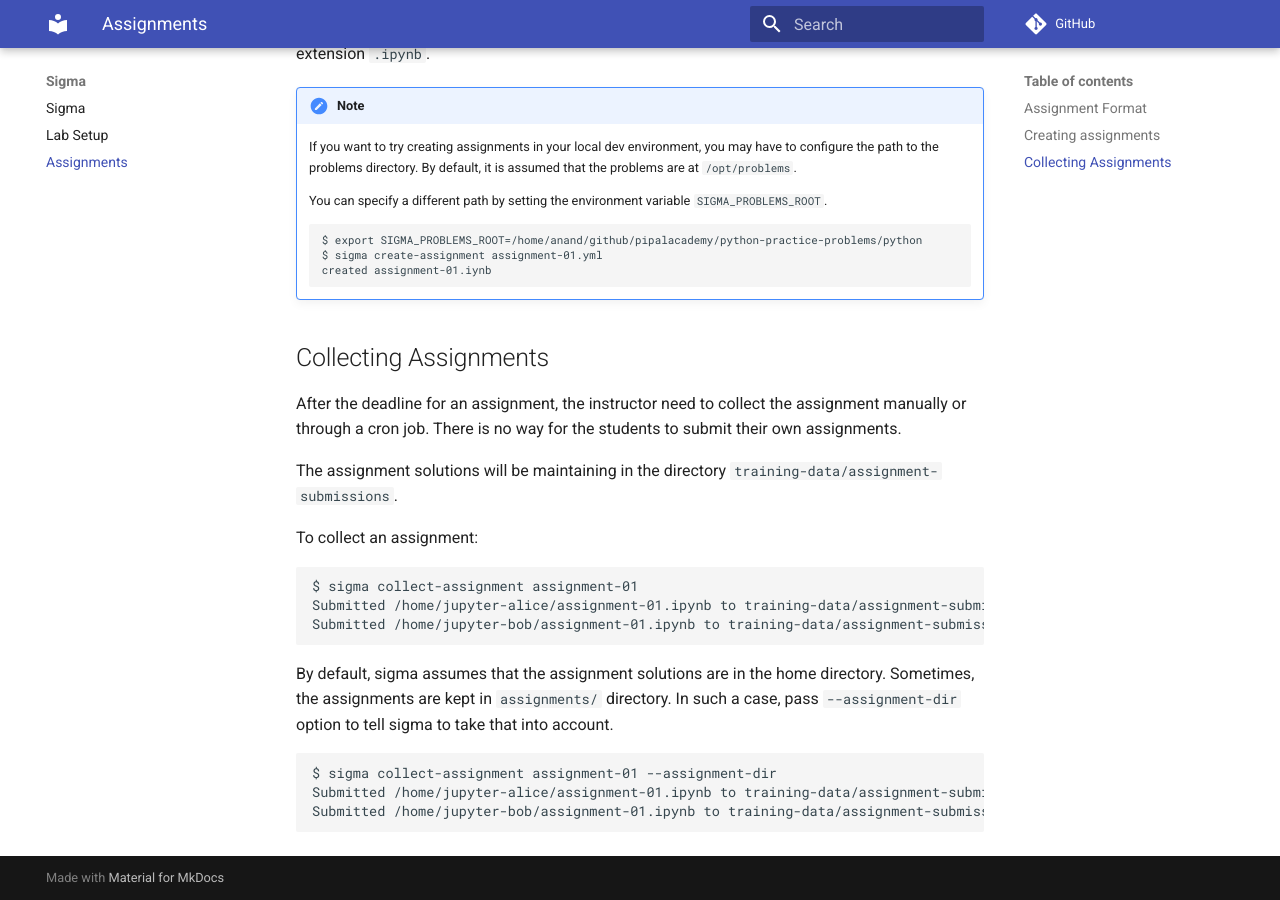
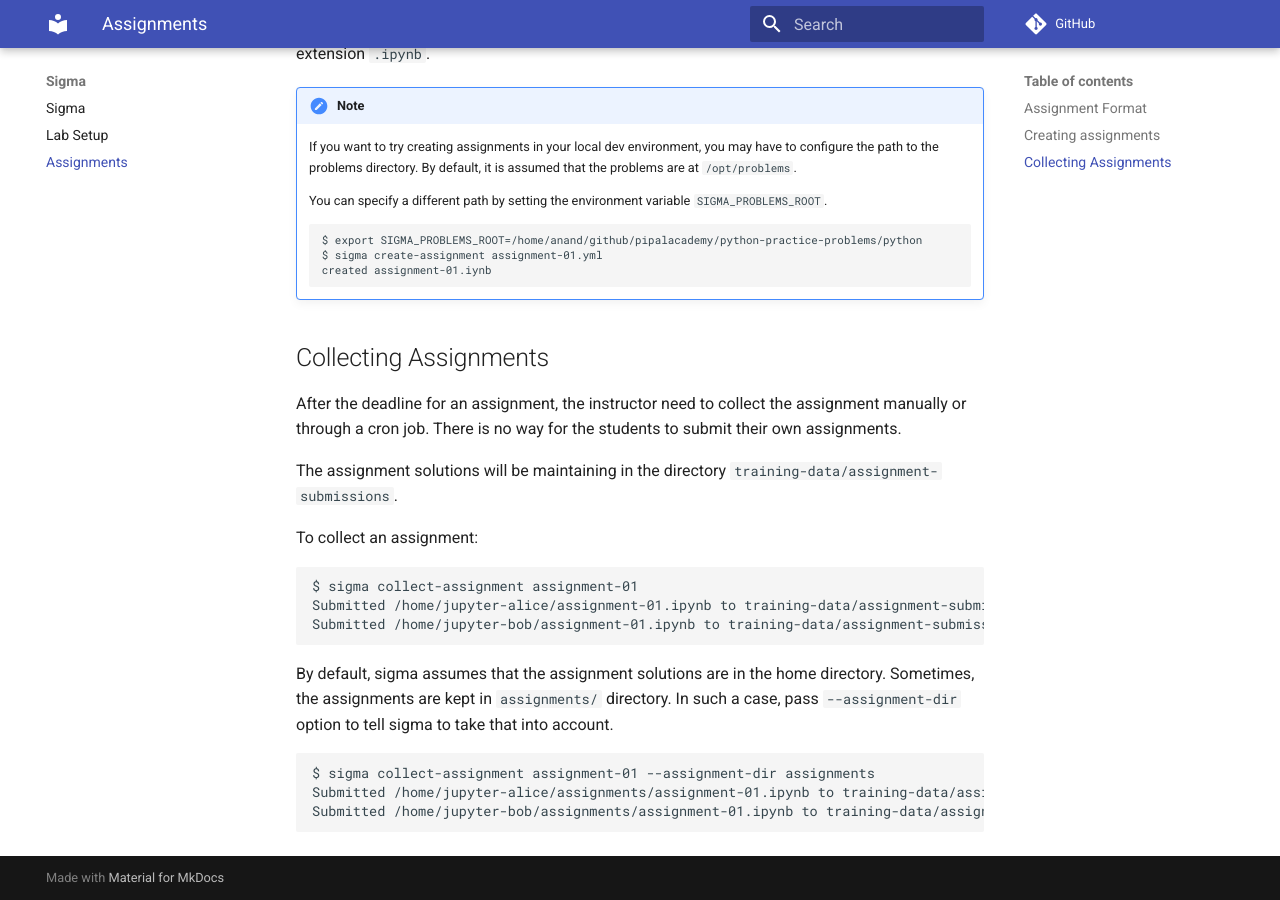
Before and after one commit to pipalacademy/sigma, an MkDocs documentation site: the page built from docs/assignments.md, in a window 1280 px wide and 900 px high, scrolled down 1020 px. Built offline with MkDocs 1.6.1 and Material for MkDocs 9.7.7, drawn with Linux system fonts in a browser that asks for light colours; comment, search, counter and statistics services are not loaded.

Commit message:
Fixed an example in "Collecting Assignments" section of docs

````diff
--- a/docs/assignments.md
+++ b/docs/assignments.md
@@ -75,7 +75,7 @@ Submitted /home/jupyter-bob/assignment-01.ipynb to training-data/assignment-subm
 By default, sigma assumes that the assignment solutions are in the home directory. Sometimes, the assignments are kept in `assignments/` directory. In such a case, pass `--assignment-dir` option to tell sigma to take that into account.
 
 ```
-$ sigma collect-assignment assignment-01 --assignment-dir
-Submitted /home/jupyter-alice/assignment-01.ipynb to training-data/assignment-submissions/assignment-01/alice/assignment-01.ipynb
-Submitted /home/jupyter-bob/assignment-01.ipynb to training-data/assignment-submissions/assignment-01/bob/assignment-01.ipynb
+$ sigma collect-assignment assignment-01 --assignment-dir assignments
+Submitted /home/jupyter-alice/assignments/assignment-01.ipynb to training-data/assignment-submissions/assignment-01/alice/assignment-01.ipynb
+Submitted /home/jupyter-bob/assignments/assignment-01.ipynb to training-data/assignment-submissions/assignment-01/bob/assignment-01.ipynb
 ```
````
